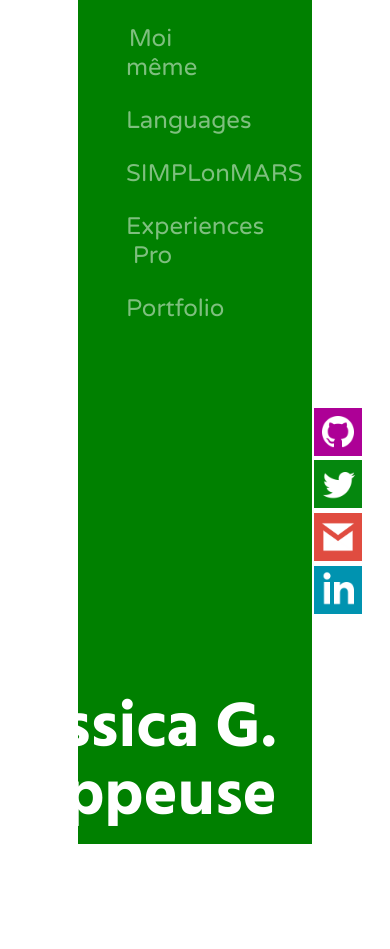
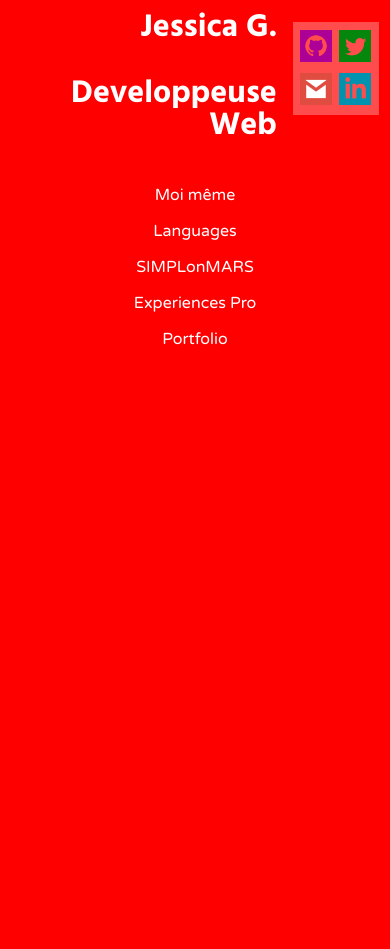
Before and after one commit to GuillotJessica/portfolio, a plain HTML site: page index.html in a window 390 px wide. After the commit the page ends 844 px from the top, so only its background shows below. Drawn offline with Linux system fonts and the light colour scheme.

Commit message:
fin technic

```diff
--- a/app.js
+++ b/app.js
@@ -1,10 +1,10 @@
 let moveDown = function() {
     $('h2').animate({
         top: '80vh'
-    }, 3000, 'swing');
+    }, 1000, 'swing');
     $('h1').animate({
         top: '88vh'
-    }, 3000, 'swing', function() {
+    }, 1000, 'swing', function() {
         $('nav').fadeIn(4000);
     })
 }
@@ -14,12 +14,31 @@ let moveDown = function() {
 
 
 $(document).ready(function() {
-    moveDown()
-    $( ".header" ).hover(function() {
-      // `this` is the DOM element that was clicked
-      var index = $( ".header" ).index( this );
-      $( ".snippet" ).removeClass('selected');
-      $( ".snippet" ).eq(index).addClass('selected');
+    if (window.matchMedia("(min-width: 800px)").matches) {
+        moveDown()
+        $(".header").hover(function() {
+            // `this` is the DOM element that was clicked
+            var index = $(".header").index(this);
+            $(".snippet").removeClass('selected');
+            $(".snippet").eq(index).addClass('selected');
 
-    });
+        });
+    } else {
+        $("h2").css('top', '0vh');
+        $("h1").css('top', '9vh');
+        $('h1').css('lineHeight', "1");
+        $(".contact").css('top', '2.6vh');
+console.log($('nav').height());
+$(".header").click(function() {
+    // `this` is the DOM element that was clicked
+    var index = $(".header").index(this);
+    $(".snippet").removeClass('selected');
+    $(".snippet").eq(index).addClass('selected');
+    $(".header").removeClass('borderbtt');
+    $(".header").eq(index).addClass('borderbtt');
+
+
+
 });
+    }
+});
--- a/index.html
+++ b/index.html
@@ -33,13 +33,9 @@
         </nav>
 
 
-        <div class="contact">
-            <a href="https://github.com/GuillotJessica"><img src="images\iconmonstr-github-2-240.png" alt="vers mon compte github"></a>
-            <a href="https://twitter.com/JessicaG_DevWeb"> <img src="images\iconmonstr-twitter-2-240.png" alt="vers mon compte twitter"></a>
-            <a href="mailto:guillotjessicab@gmail.com"><img src="images\iconmonstr-email-2-240.png" alt="Envoyez moi un email"></a>
-            <a href="https://fr.linkedin.com/in/jessica-guillot"> <img src="images\iconmonstr-linkedin-2-240.png" alt="Vers mon compte linkedin">
-        </div>
-        </a>
+
+
+
         <div class="snippet default">
             <p>default ipsum dolor sit amet, consectetur adipisicing elit, sed do eiusmod tempor incididunt ut labore et dolore magna aliqua. Ut enim ad minim veniam, quis nostrud exercitation ullamco laboris nisi ut aliquip ex ea commodo consequat. Duis
                 aute irure dolor in reprehenderit in voluptate velit esse cillum dolore eu fugiat nulla pariatur. Excepteur sint occaecat cupidatat non proident, sunt in culpa qui officia deserunt mollit anim id est laborum.</p>
@@ -60,6 +56,12 @@
             <p>PortfolioLorem ipsum dolor sit amet, consectetur adipisicing elit, sed do eiusmod tempor incididunt ut labore et dolore magna aliqua. Ut enim ad minim veniam, quis nostrud exercitation ullamco laboris nisi ut aliquip ex ea commodo consequat.
                 Duis aute irure dolor in reprehenderit in voluptate velit esse cillum dolore eu fugiat nulla pariatur. Excepteur sint occaecat cupidatat non proident, sunt in culpa qui officia deserunt mollit anim id est laborum.</p>
         </div>
+        <div class="contact">
+            <a href="https://github.com/GuillotJessica"><img src="images\iconmonstr-github-2-240.png" alt="vers mon compte github"></a>
+            <a href="https://twitter.com/JessicaG_DevWeb"> <img src="images\iconmonstr-twitter-2-240.png" alt="vers mon compte twitter"></a>
+            <a href="mailto:guillotjessicab@gmail.com"><img src="images\iconmonstr-email-2-240.png" alt="Envoyez moi un email"></a>
+            <a href="https://fr.linkedin.com/in/jessica-guillot"> <img src="images\iconmonstr-linkedin-2-240.png" alt="Vers mon compte linkedin"></a>
+        </div>
         <h2>Jessica G.</h2>
         <h1>Developpeuse Web</h1>
     </div>
--- a/master.css
+++ b/master.css
@@ -2,6 +2,7 @@ body {
     margin: 0;
     box-sizing: border-box;
     font-family: sans-serif;
+    background-color: red;
     overflow: hidden;
 }
 
@@ -11,7 +12,6 @@ body {
     padding-right: 5em;
     text-align: right;
     overflow: hidden;
-    background-color: green;
     height: 100vh;
     width: 60%;
     margin-left: 20%;
@@ -22,55 +22,24 @@ h1 {
     font-size: 4em;
     margin: 0;
     position: absolute;
-    top: -88vh;
+    top: -20vh;
     right: 29vw;
     animation-duration: 5s;
     animation-name: boumH1;
 }
 
-
-/*@keyframes boumH1 {
-    0% {
-        top: 0;
-        right: 29vw;
-
-    }
-    100% {
-        top: 88vh;
-        right: 29vw;
-
-    }
-}*/
-
 h2 {
     font-size: 4em;
     margin: 0;
     position: absolute;
-    top: -80vh;
+    top: -28vh;
     right: 29vw;
-    /*  animation-duration: 5s;
-    animation-name: boumH2;*/
 }
-
-
-/*@keyframes boumH2 {
-    0% {
-        top: -20vh;
-        right: 29vw;
-
-    }
-    100% {
-        top: 80vh;
-        right: 29vw;
-
-    }
-}*/
 
 .contact {
     position: fixed;
     top: 48%;
     left: 80%;
-
 }
 
 a>img, img {
@@ -92,12 +61,13 @@ nav {
 
 .header:hover {
     border-right: 0.1em solid white;
-    padding: 1em 2em 1em 0;
-    background-color: rgba(255, 255, 255, 0.3);
-    transition: 0.5s ease-in
+    background-color: rgba(255, 255, 255, 0.2);
+    transition: 0.3s ease-in;
+    padding: 0.1em;
+    padding: 0.3em 1em;
 }
 
-a {
+nav>a {
     font-size: 1.5em;
     font-family: 'Varela Round', sans-serif;
     color: white;
@@ -109,10 +79,99 @@ a {
     width: 54%;
     background-color: rgba(255, 255, 255, 0.3);
     float: left;
-    padding: 1em 1em 5em 1em;
+    padding: 1em em 5em 1em;
     box-sizing: border-box;
 }
 
 .selected {
     display: block;
 }
+
+@media (max-width: 1200px) {
+    .container {
+        padding-right: 3em;
+        width: 100%;
+        margin-left: 0;
+    }
+    h1 {
+        font-size: 3em;
+    }
+    h2 {
+        font-size: 2em;
+    }
+    .contact {
+        left: 75%;
+        background-color: rgba(255, 255, 255, 0.3);
+        padding-top: 0.4em;
+        padding-right: 0.4em;
+        margin: auto;
+        width: 5em;
+        top: 82vh;
+    }
+    a>img, img {
+        padding: 2%;
+        display: inline;
+    }
+    .header:hover {
+        border-right: 0.1em solid white;
+        padding: 0.3em 1em;
+    }
+    nav>a {
+        font-size: 1em;
+        font-family: 'Varela Round', sans-serif;
+        color: white;
+        text-decoration: none;
+    }
+    nav {
+        padding: 0 2em;
+        width: 20%;
+        padding-right: 1em;
+        display: none;
+    }
+    .snippet {
+        width: 65%;
+    }
+}
+
+@media (max-width: 700px) {
+    nav {
+        display: block;
+        width: 100%;
+        position: absolute;
+        top: 20vh;
+        padding: 0;
+        text-align: center;
+    }
+    .snippet {
+        width: 100%;
+        padding: 1em 2em;
+        top: 350px;
+        position: absolute;
+    }
+    h1 {
+        font-size: 2em;
+        margin: 0;
+        position: absolute;
+    }
+    h2 {
+        font-size: 2em;
+        margin: 0;
+        position: absolute;
+    }
+    .header:hover {
+        border-right: 0;
+        background-color: rgba(255, 255, 255, 0.2);
+
+    }
+    body {
+        overflow-y: auto;
+    }
+    .borderbtt {
+      border: 0.5px solid white;
+      margin: 0 2em;
+      padding: 1em 0;
+      background-color: rgba(255, 255, 255, 0.2);
+
+
+    }
+}
```
Also changed, not shown: images/polygon.png (added), images/polygonrsz.png (added).
